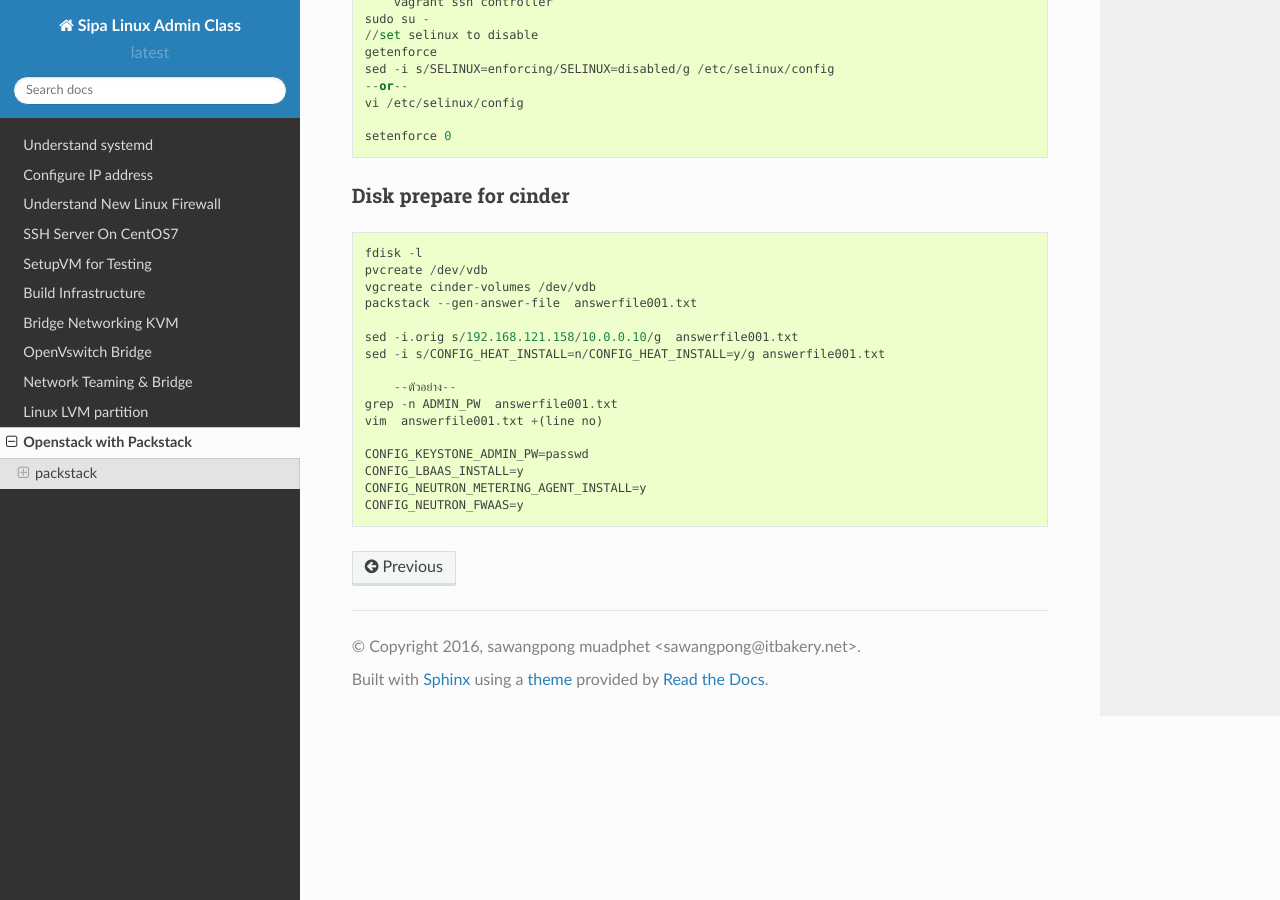
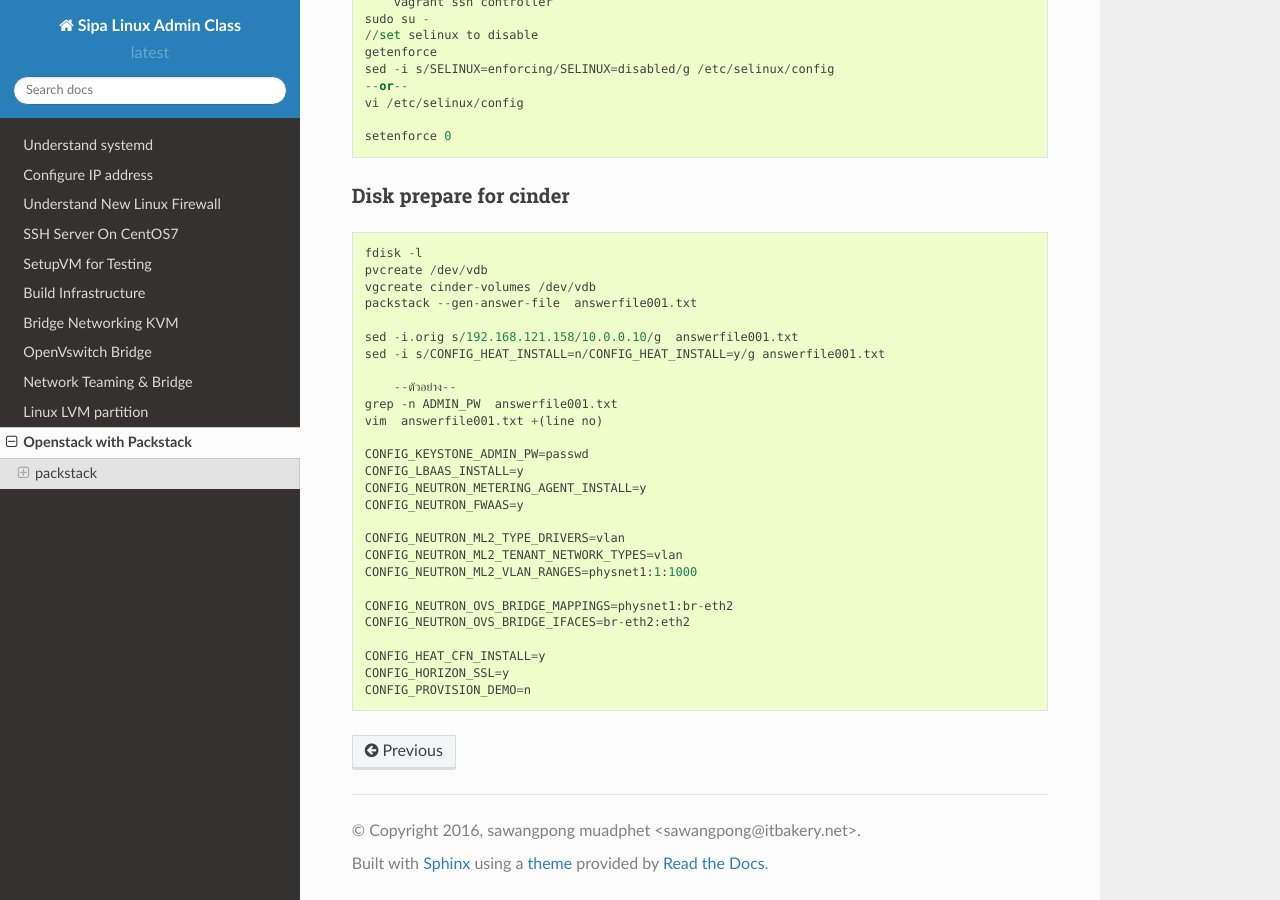
Before and after one commit to thaiopen/SipaLinuxCourse, a Sphinx documentation site: the page built from docs/source/packstack.rst, in a window 1280 px wide and 900 px high, scrolled down 1187 px. Built offline with Sphinx 7.4.7 and the Read the Docs theme 2.0.0, drawn with Linux system fonts in a browser that asks for light colours.

Commit message:
building and pushing docs

```diff
--- a/docs/source/packstack.rst
+++ b/docs/source/packstack.rst
@@ -89,3 +89,14 @@ Disk prepare for cinder
     CONFIG_LBAAS_INSTALL=y
     CONFIG_NEUTRON_METERING_AGENT_INSTALL=y
     CONFIG_NEUTRON_FWAAS=y
+
+    CONFIG_NEUTRON_ML2_TYPE_DRIVERS=vlan
+    CONFIG_NEUTRON_ML2_TENANT_NETWORK_TYPES=vlan
+    CONFIG_NEUTRON_ML2_VLAN_RANGES=physnet1:1:1000
+
+    CONFIG_NEUTRON_OVS_BRIDGE_MAPPINGS=physnet1:br-eth2
+    CONFIG_NEUTRON_OVS_BRIDGE_IFACES=br-eth2:eth2
+
+    CONFIG_HEAT_CFN_INSTALL=y
+    CONFIG_HORIZON_SSL=y
+    CONFIG_PROVISION_DEMO=n
```
Also changed, not shown: 5 other files.
